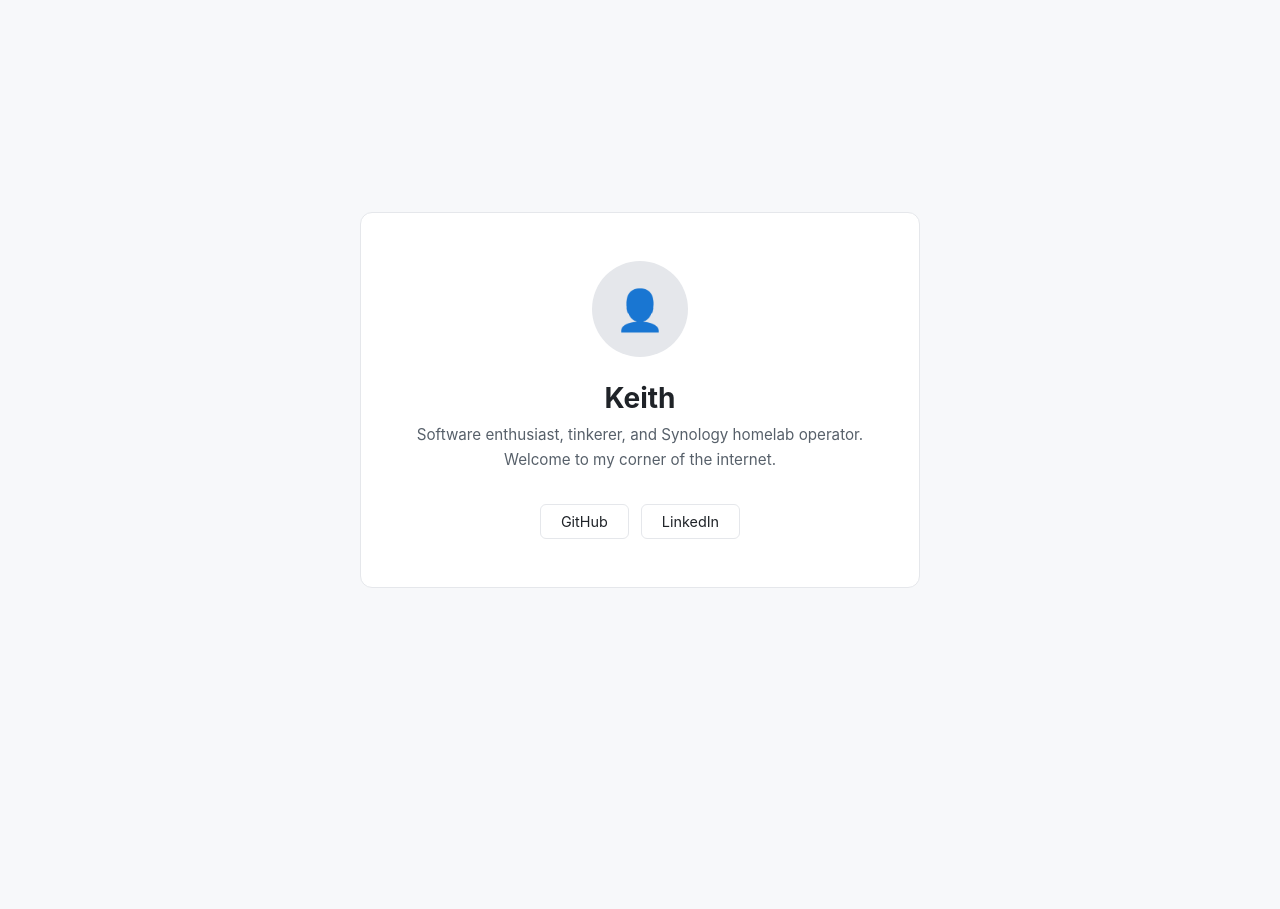
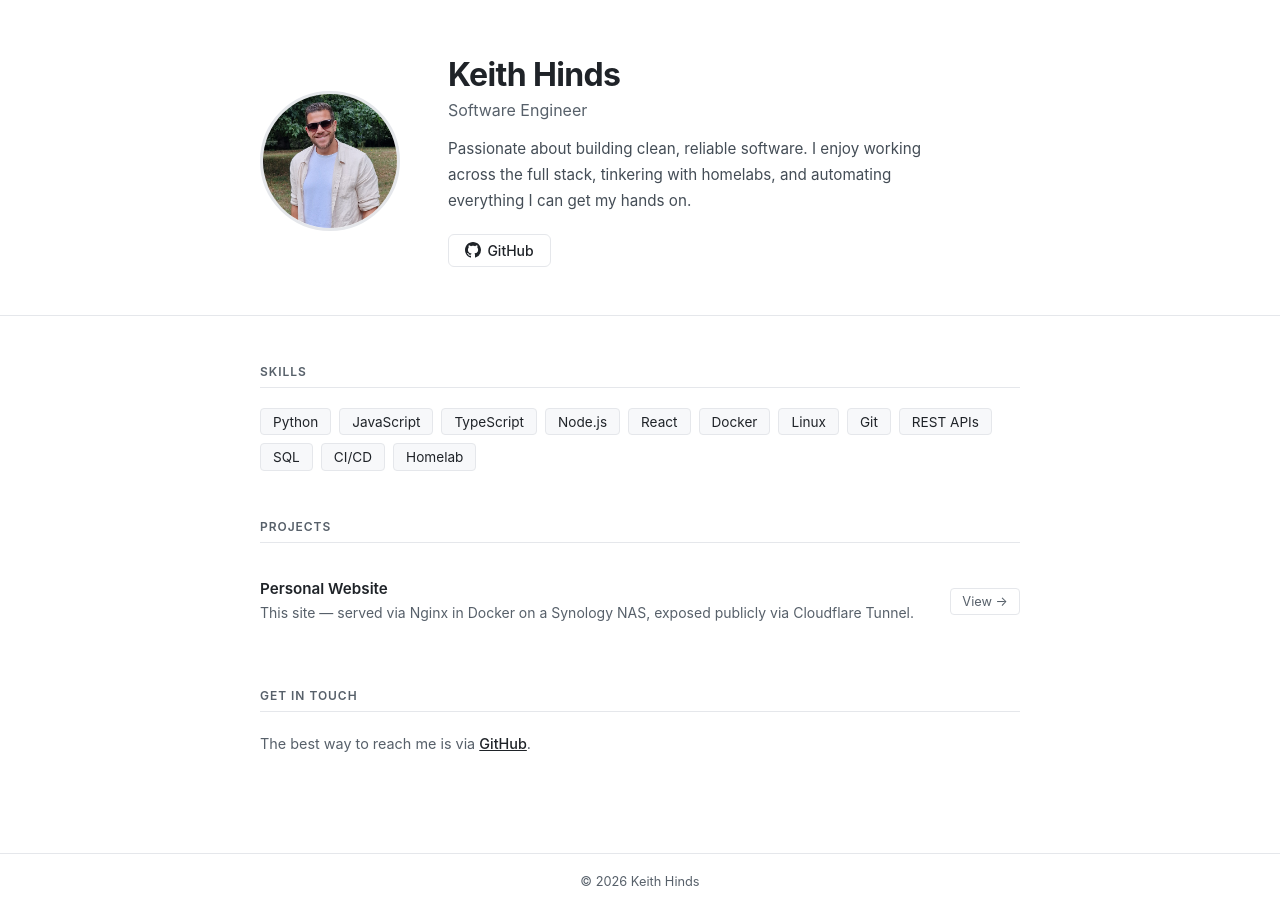
Before and after one commit to khinds-dev/keith-website, a plain HTML site: page index.html in a window 1280 px wide. Before the commit the page ends 800 px from the top, so only its background shows below. Drawn offline with Linux system fonts and the light colour scheme.

Commit message:
Redesign site with photo, bio, skills and projects sections

```diff
--- a/index.html
+++ b/index.html
@@ -3,96 +3,295 @@
 <head>
   <meta charset="UTF-8" />
   <meta name="viewport" content="width=device-width, initial-scale=1.0" />
-  <title>Keith's Homepage</title>
+  <title>Keith Hinds — Software Engineer</title>
   <style>
     *, *::before, *::after { box-sizing: border-box; margin: 0; padding: 0; }
 
     body {
       font-family: -apple-system, "Segoe UI", system-ui, sans-serif;
-      background: #f7f8fa;
+      background: #ffffff;
       color: #1f2328;
       min-height: 100vh;
       display: flex;
-      align-items: center;
-      justify-content: center;
-      padding: 2rem;
+      flex-direction: column;
     }
 
-    .card {
-      background: #ffffff;
-      border: 1px solid #e5e7eb;
-      border-radius: 12px;
-      padding: 3rem 2.5rem;
-      max-width: 560px;
-      width: 100%;
-      text-align: center;
+    /* ── Header / Hero ── */
+    header {
+      border-bottom: 1px solid #e5e7eb;
+      padding: 3.5rem 2rem 3rem;
+      display: flex;
+      justify-content: center;
     }
 
-    .avatar {
-      width: 96px;
-      height: 96px;
-      border-radius: 50%;
-      background: #e5e7eb;
-      margin: 0 auto 1.5rem;
+    .hero {
       display: flex;
       align-items: center;
-      justify-content: center;
-      font-size: 2.5rem;
-      color: #57606a;
+      gap: 3rem;
+      max-width: 760px;
+      width: 100%;
     }
 
-    h1 {
-      font-size: 1.75rem;
-      font-weight: 700;
-      margin-bottom: 0.5rem;
+    .hero-photo {
+      flex-shrink: 0;
+      width: 140px;
+      height: 140px;
+      border-radius: 50%;
+      overflow: hidden;
+      border: 3px solid #e5e7eb;
     }
 
-    .tagline {
-      color: #57606a;
-      font-size: 0.95rem;
-      line-height: 1.6;
-      margin-bottom: 2rem;
+    .hero-photo img {
+      width: 100%;
+      height: 100%;
+      object-fit: cover;
+      object-position: center top;
     }
 
+    .hero-text h1 {
+      font-size: 2rem;
+      font-weight: 700;
+      letter-spacing: -0.02em;
+      line-height: 1.2;
+      margin-bottom: 0.35rem;
+    }
+
+    .hero-text .role {
+      font-size: 1rem;
+      color: #57606a;
+      margin-bottom: 1rem;
+      font-weight: 400;
+    }
+
+    .hero-text .bio {
+      font-size: 0.95rem;
+      color: #444d56;
+      line-height: 1.7;
+      max-width: 480px;
+    }
+
+    /* ── Links ── */
     .links {
       display: flex;
-      gap: 0.75rem;
-      justify-content: center;
+      gap: 0.65rem;
+      margin-top: 1.25rem;
       flex-wrap: wrap;
     }
 
     .links a {
-      display: inline-block;
-      padding: 0.5rem 1.25rem;
+      display: inline-flex;
+      align-items: center;
+      gap: 0.4rem;
+      padding: 0.45rem 1rem;
       border: 1px solid #e5e7eb;
       border-radius: 6px;
       text-decoration: none;
       color: #1f2328;
-      font-size: 0.9rem;
-      transition: border-color 0.15s, background 0.15s;
+      font-size: 0.875rem;
+      font-weight: 500;
+      transition: border-color 0.15s, color 0.15s, background 0.15s;
     }
 
     .links a:hover {
-      border-color: #3b82d4;
-      background: #f0f6ff;
-      color: #3b82d4;
+      border-color: #1f2328;
+      background: #f7f8fa;
+    }
+
+    .links a svg {
+      width: 16px;
+      height: 16px;
+      fill: currentColor;
+      flex-shrink: 0;
+    }
+
+    /* ── Main content ── */
+    main {
+      flex: 1;
+      display: flex;
+      justify-content: center;
+      padding: 3rem 2rem;
+    }
+
+    .content {
+      max-width: 760px;
+      width: 100%;
+    }
+
+    /* ── Section ── */
+    section {
+      margin-bottom: 3rem;
+    }
+
+    section h2 {
+      font-size: 0.75rem;
+      font-weight: 600;
+      text-transform: uppercase;
+      letter-spacing: 0.08em;
+      color: #57606a;
+      margin-bottom: 1.25rem;
+      padding-bottom: 0.5rem;
+      border-bottom: 1px solid #e5e7eb;
+    }
+
+    /* Skills grid */
+    .skills {
+      display: flex;
+      flex-wrap: wrap;
+      gap: 0.5rem;
+    }
+
+    .skill-tag {
+      padding: 0.3rem 0.75rem;
+      background: #f7f8fa;
+      border: 1px solid #e5e7eb;
+      border-radius: 4px;
+      font-size: 0.85rem;
+      color: #1f2328;
+    }
+
+    /* Projects */
+    .project-card {
+      display: flex;
+      justify-content: space-between;
+      align-items: flex-start;
+      padding: 1rem 0;
+      border-bottom: 1px solid #f0f1f3;
+      gap: 1rem;
+    }
+
+    .project-card:last-child {
+      border-bottom: none;
+    }
+
+    .project-card h3 {
+      font-size: 0.95rem;
+      font-weight: 600;
+      margin-bottom: 0.25rem;
+    }
+
+    .project-card p {
+      font-size: 0.875rem;
+      color: #57606a;
+      line-height: 1.6;
+    }
+
+    .project-card a {
+      flex-shrink: 0;
+      font-size: 0.8rem;
+      color: #57606a;
+      text-decoration: none;
+      border: 1px solid #e5e7eb;
+      padding: 0.3rem 0.7rem;
+      border-radius: 4px;
+      white-space: nowrap;
+      align-self: center;
+      transition: border-color 0.15s, color 0.15s;
+    }
+
+    .project-card a:hover {
+      border-color: #1f2328;
+      color: #1f2328;
+    }
+
+    /* ── Footer ── */
+    footer {
+      border-top: 1px solid #e5e7eb;
+      padding: 1.25rem 2rem;
+      text-align: center;
+      font-size: 0.8rem;
+      color: #57606a;
+    }
+
+    /* ── Responsive ── */
+    @media (max-width: 560px) {
+      .hero {
+        flex-direction: column;
+        align-items: flex-start;
+        gap: 1.5rem;
+      }
+      .hero-text h1 { font-size: 1.6rem; }
     }
   </style>
 </head>
 <body>
-  <div class="card">
-    <div class="avatar">👤</div>
-    <h1>Keith</h1>
-    <p class="tagline">
-      <!-- TODO: Replace with your short bio -->
-      Software enthusiast, tinkerer, and Synology homelab operator.<br />
-      Welcome to my corner of the internet.
-    </p>
-    <nav class="links">
-      <a href="https://github.com/YOUR_USERNAME" target="_blank" rel="noopener">GitHub</a>
-      <a href="https://linkedin.com/in/YOUR_PROFILE" target="_blank" rel="noopener">LinkedIn</a>
-      <!-- Add more links here -->
-    </nav>
-  </div>
+
+  <header>
+    <div class="hero">
+      <div class="hero-photo">
+        <img src="profile.jpg" alt="Keith Hinds" />
+      </div>
+      <div class="hero-text">
+        <h1>Keith Hinds</h1>
+        <p class="role">Software Engineer</p>
+        <p class="bio">
+          Passionate about building clean, reliable software. I enjoy working across the full stack,
+          tinkering with homelabs, and automating everything I can get my hands on.
+        </p>
+        <nav class="links">
+          <a href="https://github.com/khinds-dev" target="_blank" rel="noopener">
+            <svg viewBox="0 0 16 16"><path d="M8 0C3.58 0 0 3.58 0 8c0 3.54 2.29 6.53 5.47 7.59.4.07.55-.17.55-.38
+              0-.19-.01-.82-.01-1.49-2.01.37-2.53-.49-2.69-.94-.09-.23-.48-.94-.82-1.13-.28-.15-.68-.52
+              -.01-.53.63-.01 1.08.58 1.23.82.72 1.21 1.87.87 2.33.66.07-.52.28-.87.51-1.07-1.78-.2
+              -3.64-.89-3.64-3.95 0-.87.31-1.59.82-2.15-.08-.2-.36-1.02.08-2.12 0 0 .67-.21 2.2.82
+              .64-.18 1.32-.27 2-.27.68 0 1.36.09 2 .27 1.53-1.04 2.2-.82 2.2-.82.44 1.1.16 1.92.08
+              2.12.51.56.82 1.27.82 2.15 0 3.07-1.87 3.75-3.65 3.95.29.25.54.73.54 1.48 0 1.07-.01
+              1.93-.01 2.2 0 .21.15.46.55.38A8.013 8.013 0 0016 8c0-4.42-3.58-8-8-8z"/></svg>
+            GitHub
+          </a>
+        </nav>
+      </div>
+    </div>
+  </header>
+
+  <main>
+    <div class="content">
+
+      <section>
+        <h2>Skills</h2>
+        <div class="skills">
+          <span class="skill-tag">Python</span>
+          <span class="skill-tag">JavaScript</span>
+          <span class="skill-tag">TypeScript</span>
+          <span class="skill-tag">Node.js</span>
+          <span class="skill-tag">React</span>
+          <span class="skill-tag">Docker</span>
+          <span class="skill-tag">Linux</span>
+          <span class="skill-tag">Git</span>
+          <span class="skill-tag">REST APIs</span>
+          <span class="skill-tag">SQL</span>
+          <span class="skill-tag">CI/CD</span>
+          <span class="skill-tag">Homelab</span>
+        </div>
+      </section>
+
+      <section>
+        <h2>Projects</h2>
+        <div class="project-card">
+          <div>
+            <h3>Personal Website</h3>
+            <p>This site — served via Nginx in Docker on a Synology NAS, exposed publicly via Cloudflare Tunnel.</p>
+          </div>
+          <a href="https://github.com/khinds-dev/keith-website" target="_blank" rel="noopener">View →</a>
+        </div>
+        <!-- Add more projects here -->
+      </section>
+
+      <section>
+        <h2>Get in touch</h2>
+        <p style="font-size:0.9rem; color:#57606a; line-height:1.7;">
+          The best way to reach me is via
+          <a href="https://github.com/khinds-dev" target="_blank" rel="noopener"
+             style="color:#1f2328; font-weight:500;">GitHub</a>.
+        </p>
+      </section>
+
+    </div>
+  </main>
+
+  <footer>
+    &copy; <span id="yr"></span> Keith Hinds
+    <script>document.getElementById('yr').textContent = new Date().getFullYear();</script>
+  </footer>
+
 </body>
 </html>
```
Also changed, not shown: profile.jpg (added), 1 other file.
